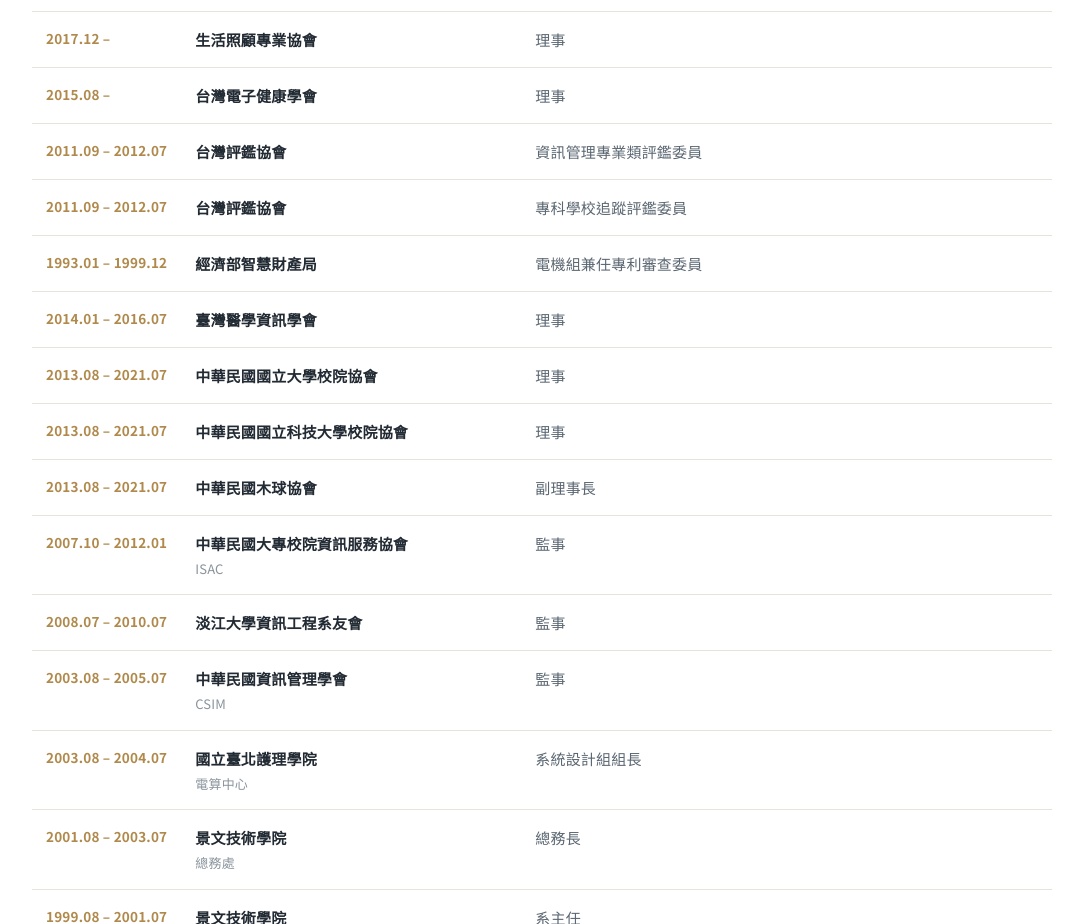
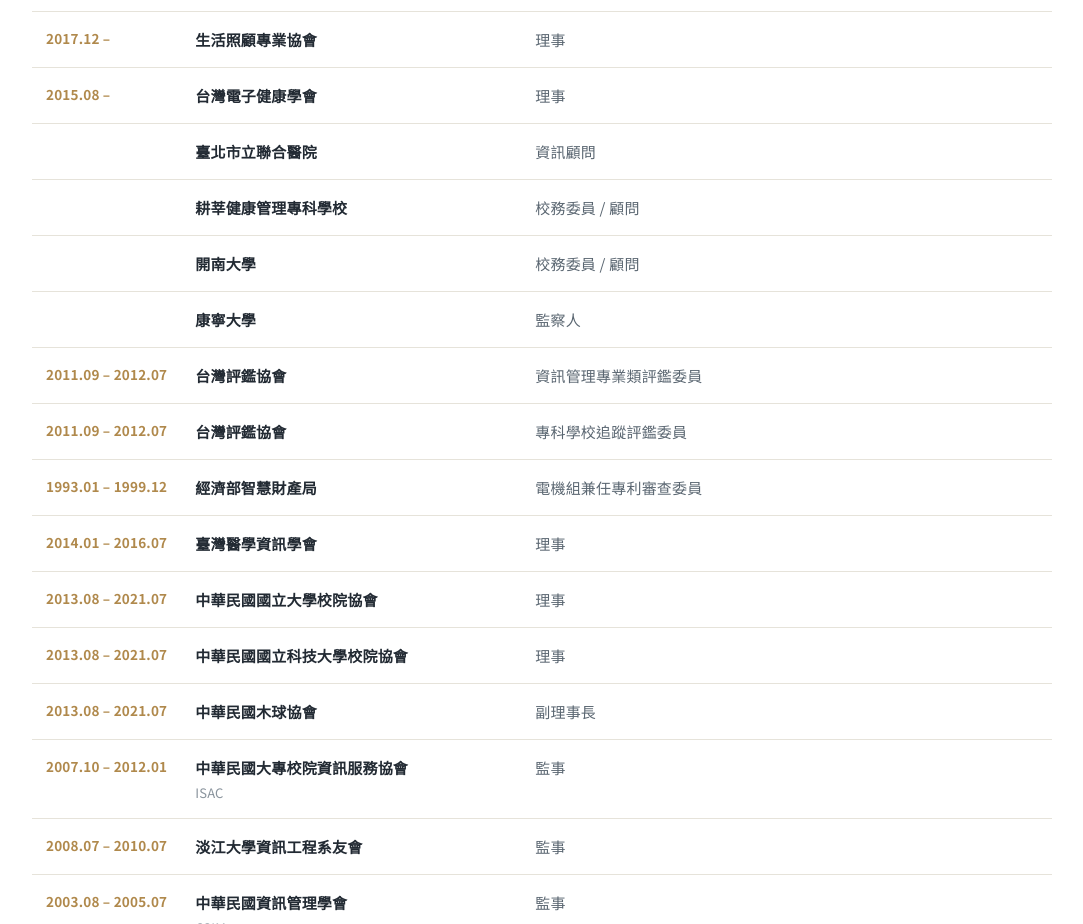
Before and after one commit to NCHSIEH/nchsieh.github.io, a plain HTML site: page index.html in a window 1280 px wide. Shown: the part 1921-2845 px from the top of the page, without its empty margins (98-1181 px from the left). Drawn offline with nearby package versions, Linux system fonts and the light colour scheme.

Commit message:
Add Taipei City Hospital Info Consultant, Cardinal Tien / Kainan Advisory Board, and Kang Ning University Supervisor roles

```diff
--- a/index.html
+++ b/index.html
@@ -252,6 +252,10 @@
           <tr><td class="c-yr">2022</td><td class="c-org"><span class="zh">財團法人醫院評鑑暨醫療品質策進會 <small>醫策會</small></span><span class="en">Joint Commission of Taiwan <small>JCT</small></span></td><td class="c-role"><span class="zh">人體生物資料庫查核委員</span><span class="en">Biobank Audit Committee Member</span></td></tr>
           <tr><td class="c-yr">2017.12 –</td><td class="c-org"><span class="zh">生活照顧專業協會</span><span class="en">Life Care Professional Association</span></td><td class="c-role"><span class="zh">理事</span><span class="en">Director</span></td></tr>
           <tr><td class="c-yr">2015.08 –</td><td class="c-org"><span class="zh">台灣電子健康學會</span><span class="en">Taiwan e-Health Association</span></td><td class="c-role"><span class="zh">理事</span><span class="en">Director</span></td></tr>
+          <tr><td class="c-yr"></td><td class="c-org"><span class="zh">臺北市立聯合醫院</span><span class="en">Taipei City Hospital</span></td><td class="c-role"><span class="zh">資訊顧問</span><span class="en">Information Consultant</span></td></tr>
+          <tr><td class="c-yr"></td><td class="c-org"><span class="zh">耕莘健康管理專科學校</span><span class="en">Cardinal Tien College of Healthcare &amp; Management</span></td><td class="c-role"><span class="zh">校務委員 / 顧問</span><span class="en">Advisory Committee Member</span></td></tr>
+          <tr><td class="c-yr"></td><td class="c-org"><span class="zh">開南大學</span><span class="en">Kainan University</span></td><td class="c-role"><span class="zh">校務委員 / 顧問</span><span class="en">Advisory Committee Member</span></td></tr>
+          <tr><td class="c-yr"></td><td class="c-org"><span class="zh">康寧大學</span><span class="en">University of Kang Ning</span></td><td class="c-role"><span class="zh">監察人</span><span class="en">Supervisor</span></td></tr>
           <tr><td class="c-yr">2011.09 – 2012.07</td><td class="c-org"><span class="zh">台灣評鑑協會</span><span class="en">Taiwan Assessment &amp; Evaluation Association</span></td><td class="c-role"><span class="zh">資訊管理專業類評鑑委員</span><span class="en">Information Management Accreditation Reviewer</span></td></tr>
           <tr><td class="c-yr">2011.09 – 2012.07</td><td class="c-org"><span class="zh">台灣評鑑協會</span><span class="en">Taiwan Assessment &amp; Evaluation Association</span></td><td class="c-role"><span class="zh">專科學校追蹤評鑑委員</span><span class="en">Junior College Follow-up Accreditation Reviewer</span></td></tr>
           <tr><td class="c-yr">1993.01 – 1999.12</td><td class="c-org"><span class="zh">經濟部智慧財產局</span><span class="en">Taiwan Intellectual Property Office, MOEA</span></td><td class="c-role"><span class="zh">電機組兼任專利審查委員</span><span class="en">Adjunct Patent Examiner (Electrical)</span></td></tr>
```
